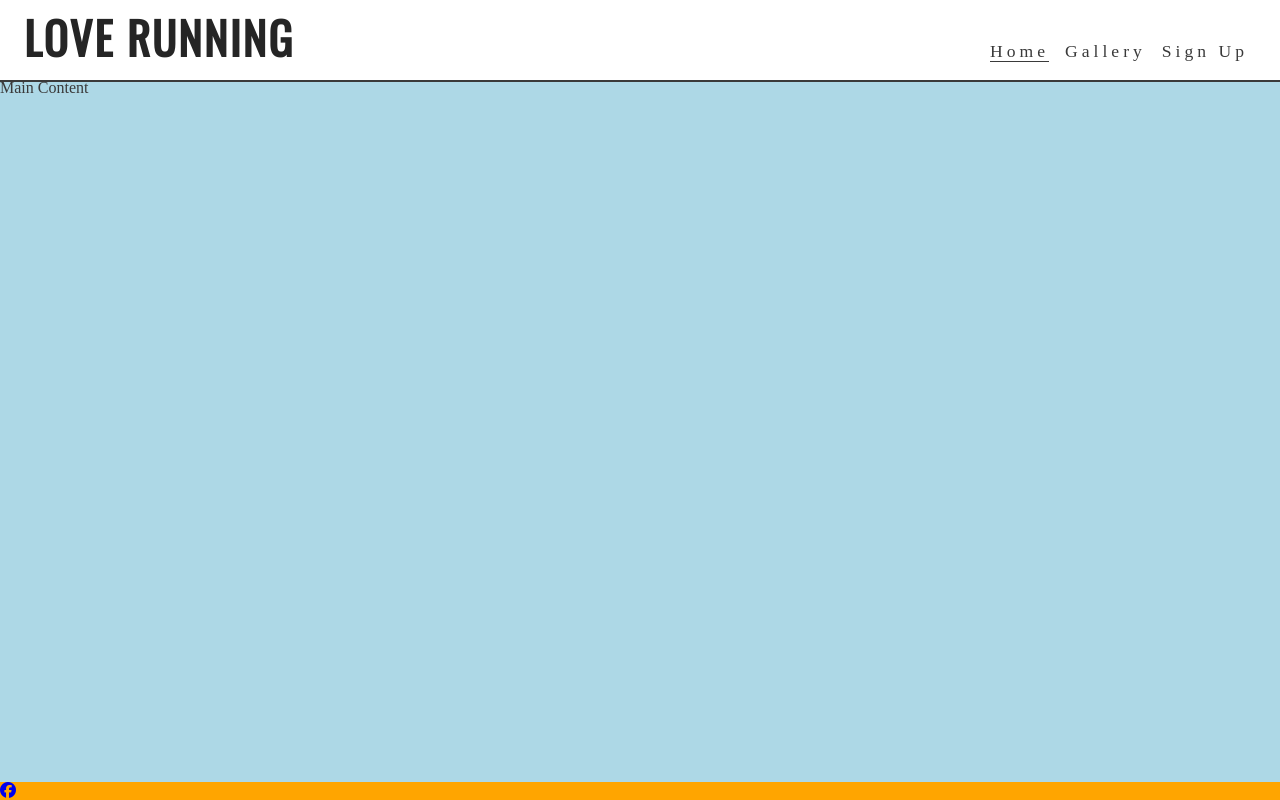
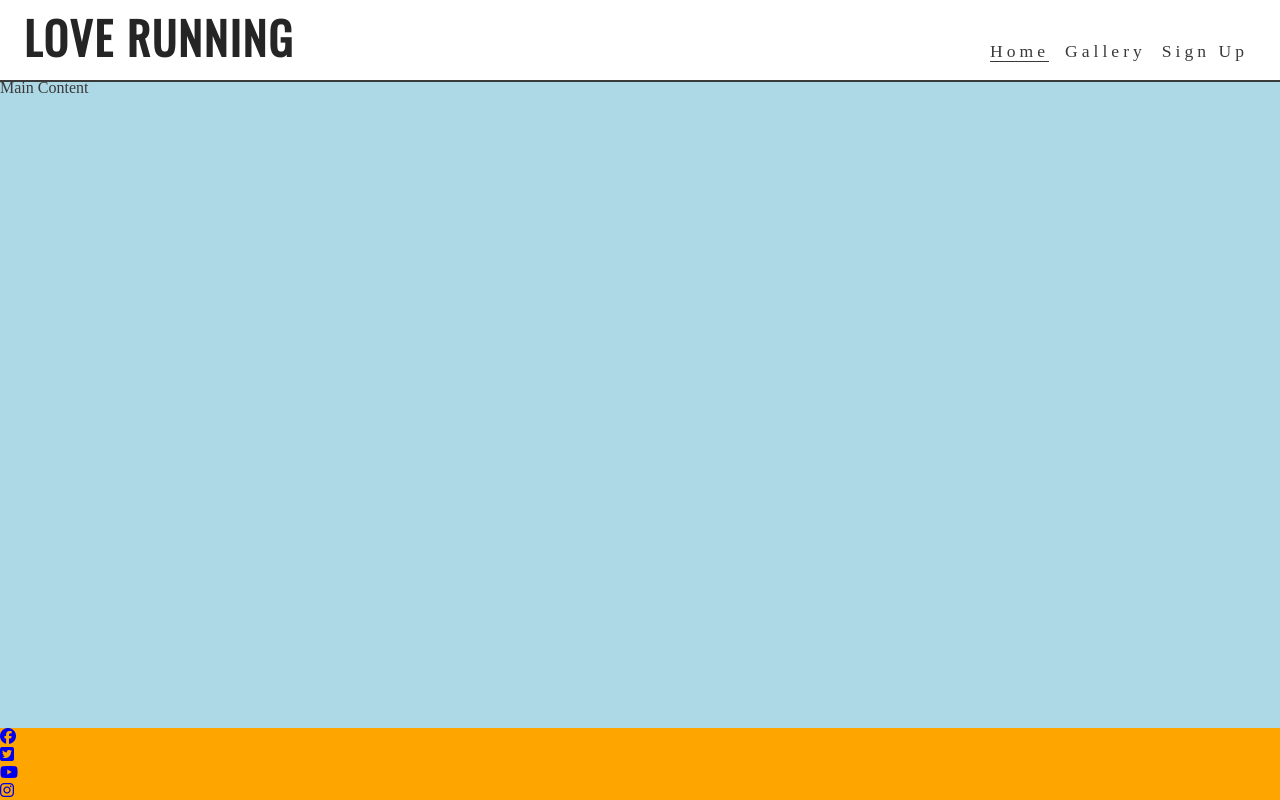
Before and after one commit to JoWolfarth/love-running, a plain HTML site: page index.html in a window 1280 px wide. Drawn offline with nearby package versions, Linux system fonts and the light colour scheme.

Commit message:
added links for social media and changed menu drop down to burger icon

```diff
--- a/index.html
+++ b/index.html
@@ -24,7 +24,7 @@
             <h1 id="logo">Love Running</h1>
         </a>
         <input type="checkbox" id="nav-toggle" name="nav-toggle">
-        <label for="nav-toggle" class="nav-toggle-label">x</label>
+        <label for="nav-toggle" class="nav-toggle-label"><i class="fa-solid fa-burger"></i></label>
         <nav>
             <ul id="menu">
                 <li><a href="" class="active">Home</a></li>
@@ -43,6 +43,17 @@
             <li><a href="https://www.facebook.com/" target="_blank" rel="noopener"
                     aria-label="Visit our Facebook page( opens in a new tab) "><i class="fa-brands fa-facebook"></i></a>
             </li>
+            <li><a href="https://www.twitter.com/" target="_blank" rel="noopener"
+                    aria-label="Visit our Twitter page( opens in a new tab) "><i
+                        class="fa-brands fa-square-twitter"></i></a>
+            </li>
+            <li><a href="https://www.youtube.com/" target="_blank" rel="noopener"
+                    aria-label="Visit our Youtube page( opens in a new tab) "><i class="fa-brands fa-youtube"></i></a>
+            </li>
+            <li><a href="https://www.Instagram.com/" target="_blank" rel="noopener"
+                    aria-label="Visit our Instagram page( opens in a new tab) "><i
+                        class="fa-brands fa-instagram"></i></a>
+            </li>
         </ul>
 
     </footer>
```
